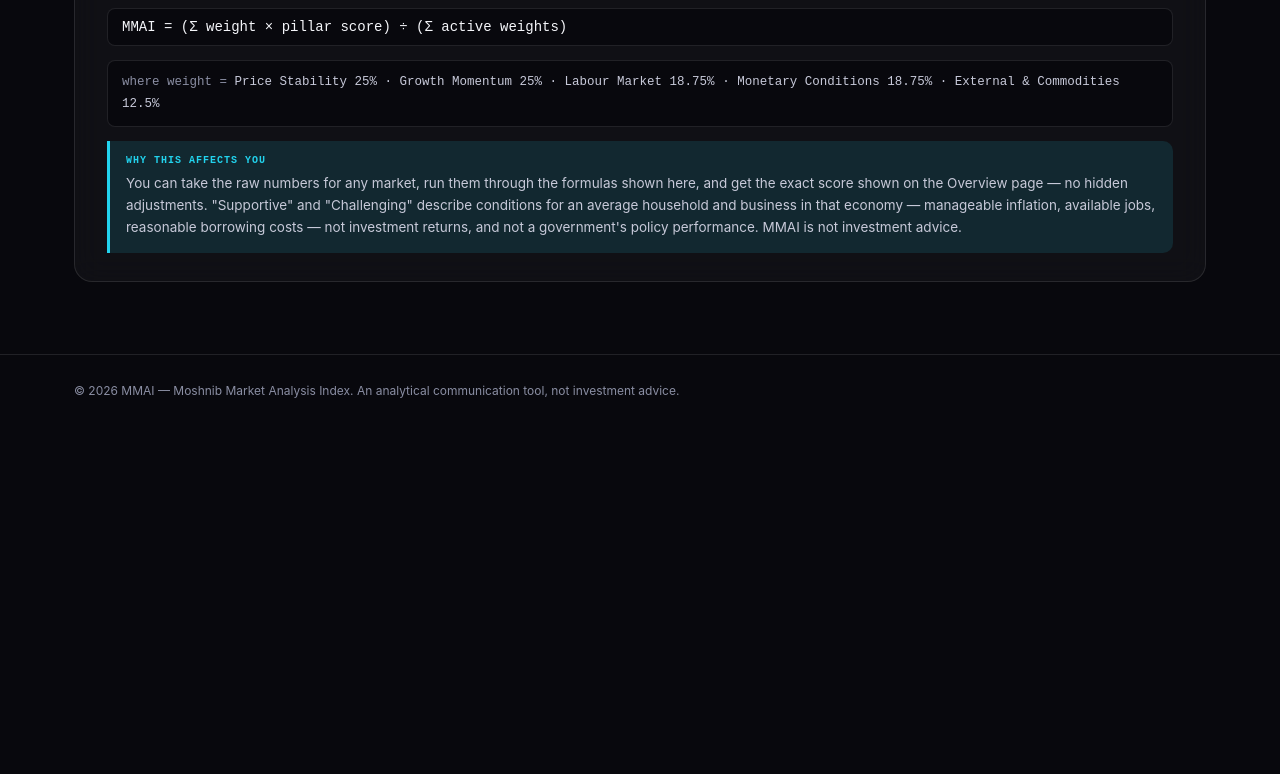
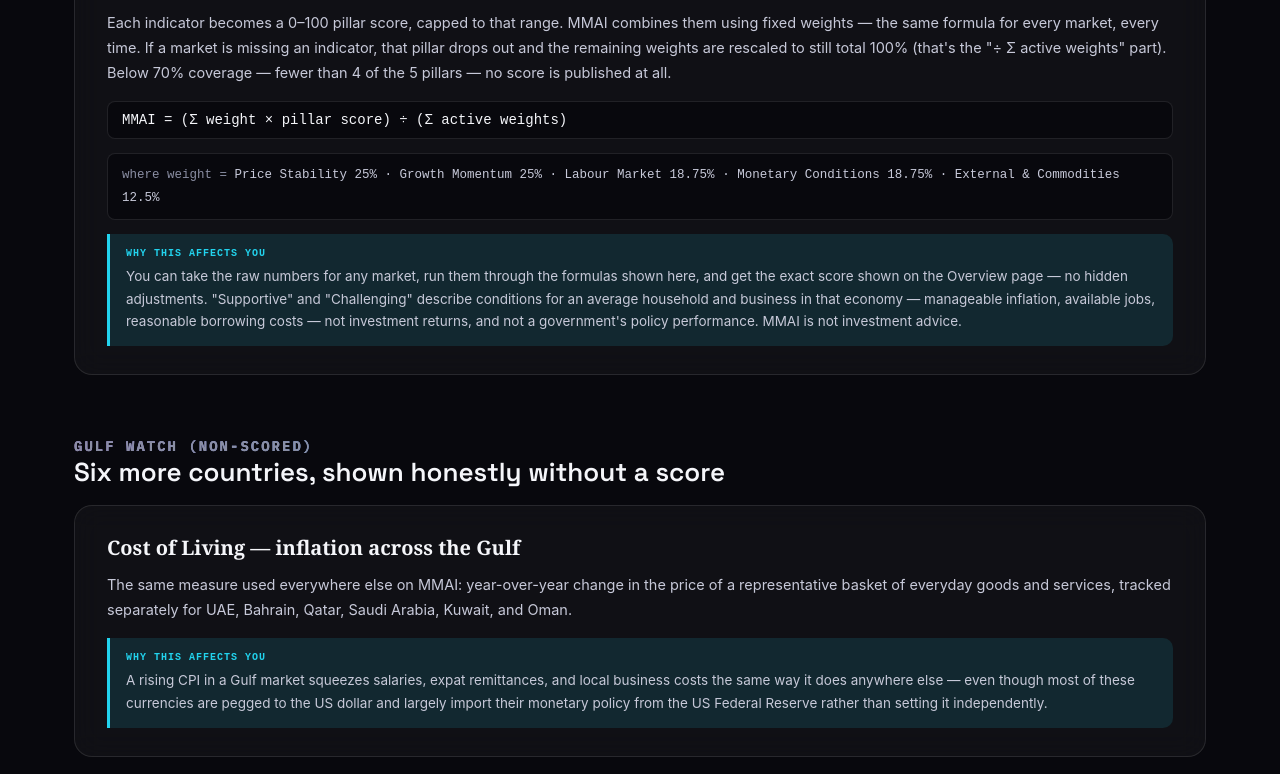
Before and after one commit to Moshnib/mmai-app, a Next.js app: page /learn in a window 1280 px wide. Shown: the part 2000-2774 px from the top of the page. Before the commit the page ends 2442 px from the top, so only its background shows below. Built offline with nearby package versions, Linux system fonts and the light colour scheme; no server answers; the database is empty.

Commit message:
Rename Learn to Learn More, add Gulf Watch content
Learn More now covers both the five scored-market pillars and Gulf
Watch's three non-scored categories (cost of living, investment
confidence, currency stability), plus why Gulf Watch has no
composite score. Nav label updated site-wide.

```diff
--- a/app/compare/ComparePageInner.tsx
+++ b/app/compare/ComparePageInner.tsx
@@ -115,7 +115,7 @@ export default function ComparePageInner() {
             <Link href="/trends" className="navlink" style={{ textDecoration: "none", display: "inline-block" }}>Data Over Time</Link>
             <button className="navlink active">Compare</button>
             <Link href="/gulf-watch" className="navlink" style={{ textDecoration: "none", display: "inline-block" }}>Gulf Watch</Link>
-            <Link href="/learn" className="navlink" style={{ textDecoration: "none", display: "inline-block" }}>Learn</Link>
+            <Link href="/learn" className="navlink" style={{ textDecoration: "none", display: "inline-block" }}>Learn More</Link>
             <Link href="/sources" className="navlink" style={{ textDecoration: "none", display: "inline-block" }}>Sources</Link>
             <Link href="/contact" className="navlink" style={{ textDecoration: "none", display: "inline-block" }}>Contact</Link>
           </div>
--- a/app/contact/page.tsx
+++ b/app/contact/page.tsx
@@ -19,7 +19,7 @@ export default function ContactPage() {
             <Link href="/trends" className="navlink" style={{ textDecoration: "none", display: "inline-block" }}>Data Over Time</Link>
             <Link href="/compare" className="navlink" style={{ textDecoration: "none", display: "inline-block" }}>Compare</Link>
             <Link href="/gulf-watch" className="navlink" style={{ textDecoration: "none", display: "inline-block" }}>Gulf Watch</Link>
-            <Link href="/learn" className="navlink" style={{ textDecoration: "none", display: "inline-block" }}>Learn</Link>
+            <Link href="/learn" className="navlink" style={{ textDecoration: "none", display: "inline-block" }}>Learn More</Link>
             <Link href="/sources" className="navlink" style={{ textDecoration: "none", display: "inline-block" }}>Sources</Link>
             <button className="navlink active">Contact</button>
           </div>
--- a/app/gulf-watch/GulfWatchPageInner.tsx
+++ b/app/gulf-watch/GulfWatchPageInner.tsx
@@ -95,7 +95,7 @@ export default function GulfWatchPageInner() {
             <Link href="/trends" className="navlink" style={{ textDecoration: "none", display: "inline-block" }}>Data Over Time</Link>
             <Link href="/compare" className="navlink" style={{ textDecoration: "none", display: "inline-block" }}>Compare</Link>
             <button className="navlink active">Gulf Watch</button>
-            <Link href="/learn" className="navlink" style={{ textDecoration: "none", display: "inline-block" }}>Learn</Link>
+            <Link href="/learn" className="navlink" style={{ textDecoration: "none", display: "inline-block" }}>Learn More</Link>
             <Link href="/sources" className="navlink" style={{ textDecoration: "none", display: "inline-block" }}>Sources</Link>
             <Link href="/contact" className="navlink" style={{ textDecoration: "none", display: "inline-block" }}>Contact</Link>
           </div>
--- a/app/learn/page.tsx
+++ b/app/learn/page.tsx
@@ -3,9 +3,9 @@ import type { Metadata } from "next";
 import { PILLAR_NAMES, formatWeightPct, type PillarKey } from "@/lib/scoring";
 
 export const metadata: Metadata = {
-  title: "Learn the Indicators",
+  title: "Learn More",
   description:
-    "Inflation, GDP growth, unemployment, policy rates, and oil — what each one actually means for you, in plain language, with the exact formula MMAI uses to score it.",
+    "Inflation, GDP growth, unemployment, policy rates, and oil — plus Gulf Watch's cost-of-living, investment-confidence, and currency-stability figures — what each one actually means for you, in plain language.",
 };
 
 const ORDER: PillarKey[] = ["PS", "GM", "LM", "MC", "EC"];
@@ -58,6 +58,33 @@ const TOPICS = [
   },
 ];
 
+const GULF_TOPICS = [
+  {
+    id: "gulf-cost-of-living",
+    title: "Cost of Living — inflation across the Gulf",
+    def: "The same measure used everywhere else on MMAI: year-over-year change in the price of a representative basket of everyday goods and services, tracked separately for UAE, Bahrain, Qatar, Saudi Arabia, Kuwait, and Oman.",
+    impact: "A rising CPI in a Gulf market squeezes salaries, expat remittances, and local business costs the same way it does anywhere else — even though most of these currencies are pegged to the US dollar and largely import their monetary policy from the US Federal Reserve rather than setting it independently.",
+  },
+  {
+    id: "gulf-investment-confidence",
+    title: "Investment Confidence — where property markets are heating up or cooling down",
+    def: "Property transaction volumes and values, tracked differently in each country depending on what its land authority or statistics office actually publishes — from Dubai's raw transaction registry to Qatar's real estate trading index. Every Gulf Watch card labels its exact metric rather than showing a generic \"price\" number.",
+    impact: "Gulf economies lean heavily on real estate and foreign investment as part of their push to diversify away from oil. Rising transaction volumes tend to signal investor confidence in a country's direction; a slowdown often shows up here well before it reaches slower-moving indicators like GDP.",
+  },
+  {
+    id: "gulf-currency-stability",
+    title: "Currency Stability — FX reserves and the current account",
+    def: "FX reserves, measured in months of import cover, show how long a country could sustain its current imports using only its foreign currency reserves — a standard IMF stability benchmark. The current account balance (as % of GDP) shows whether a country is a net earner or net spender of foreign currency overall.",
+    impact: "Most Gulf currencies are pegged to the US dollar, so unlike a floating currency, strain on the peg doesn't show up as a falling exchange rate — it shows up here first, in shrinking reserves or a widening current account deficit, well before the peg itself would ever be tested.",
+  },
+  {
+    id: "gulf-no-score",
+    title: "Why Gulf Watch Has No Composite Score",
+    def: "Gulf Watch deliberately does not combine these figures into one score the way MMAI does for its six scored markets. A usable, legally licensable, automatable policy interest rate feed doesn't exist yet for any of these six countries, and MMAI's own rule requires at least 70% pillar coverage before a market earns a published score — so instead of filling the gap with a stand-in number, Gulf Watch shows exactly what's real and marks the rest \"N/A.\"",
+    impact: "Every figure on Gulf Watch traces back to its source on the Sources page, same as every scored market. The missing score here isn't a gap in the site — it's the same honesty rule that keeps every other number on MMAI trustworthy, applied consistently even when it means showing less rather than more.",
+  },
+];
+
 export default function LearnPage() {
   return (
     <>
@@ -69,7 +96,7 @@ export default function LearnPage() {
             <Link href="/trends" className="navlink" style={{ textDecoration: "none", display: "inline-block" }}>Data Over Time</Link>
             <Link href="/compare" className="navlink" style={{ textDecoration: "none", display: "inline-block" }}>Compare</Link>
             <Link href="/gulf-watch" className="navlink" style={{ textDecoration: "none", display: "inline-block" }}>Gulf Watch</Link>
-            <button className="navlink active">Learn</button>
+            <button className="navlink active">Learn More</button>
             <Link href="/sources" className="navlink" style={{ textDecoration: "none", display: "inline-block" }}>Sources</Link>
             <Link href="/contact" className="navlink" style={{ textDecoration: "none", display: "inline-block" }}>Contact</Link>
           </div>
@@ -78,16 +105,20 @@ export default function LearnPage() {
 
       <div className="hero">
         <div className="wrap">
-          <p className="eyebrow">LEARN</p>
-          <h1 className="headline" style={{ maxWidth: "20ch" }}>
+          <p className="eyebrow">LEARN MORE</p>
+          <h1 className="headline" style={{ maxWidth: "22ch" }}>
             What these numbers actually mean — and why they affect you
           </h1>
-          <p className="sub">Every indicator behind the MMAI score, explained in plain language, with the exact formula used.</p>
+          <p className="sub">Every indicator behind the MMAI score, plus Gulf Watch&apos;s cost-of-living, investment-confidence, and currency-stability figures — explained in plain language, with the exact formula used where a formula applies.</p>
         </div>
       </div>
 
       <div className="section" style={{ paddingTop: 10 }}>
         <div className="wrap">
+          <div className="section-head" style={{ marginBottom: 16 }}>
+            <p className="eyebrow">SCORED MARKETS</p>
+            <h2>The five pillars behind every MMAI score</h2>
+          </div>
           {TOPICS.map((t) => (
             <div
               key={t.id}
@@ -151,6 +182,46 @@ export default function LearnPage() {
           ))}
         </div>
       </div>
+
+      <div className="section" style={{ paddingTop: 0 }}>
+        <div className="wrap">
+          <div className="section-head" style={{ marginBottom: 16 }}>
+            <p className="eyebrow">GULF WATCH (NON-SCORED)</p>
+            <h2>Six more countries, shown honestly without a score</h2>
+          </div>
+          {GULF_TOPICS.map((t) => (
+            <div
+              key={t.id}
+              id={`topic-${t.id}`}
+              style={{
+                background: "rgba(255,255,255,0.035)",
+                border: "1px solid var(--hair)",
+                borderRadius: 18,
+                padding: "28px 32px",
+                marginBottom: 18,
+                scrollMarginTop: 90,
+                backdropFilter: "blur(14px)",
+              }}
+            >
+              <h3 style={{ fontFamily: "Georgia, serif", fontSize: 20, fontWeight: 600, margin: "0 0 12px" }}>{t.title}</h3>
+              <p style={{ fontSize: 14.5, color: "var(--ink-soft)", lineHeight: 1.7, margin: "0 0 16px" }}>{t.def}</p>
+              <div
+                style={{
+                  padding: "14px 16px",
+                  borderLeft: "3px solid var(--teal)",
+                  background: "var(--teal-bg)",
+                  borderRadius: "0 10px 10px 0",
+                }}
+              >
+                <div style={{ fontFamily: "monospace", fontSize: 10, fontWeight: 700, color: "var(--teal)", letterSpacing: 1, marginBottom: 6 }}>
+                  WHY THIS AFFECTS YOU
+                </div>
+                <p style={{ fontSize: 13.5, color: "var(--ink-soft)", lineHeight: 1.65, margin: 0 }}>{t.impact}</p>
+              </div>
+            </div>
+          ))}
+        </div>
+      </div>
     </>
   );
 }
--- a/app/not-found.tsx
+++ b/app/not-found.tsx
@@ -15,7 +15,7 @@ export default function NotFound() {
             <Link href="/trends" className="navlink" style={{ textDecoration: "none", display: "inline-block" }}>Data Over Time</Link>
             <Link href="/compare" className="navlink" style={{ textDecoration: "none", display: "inline-block" }}>Compare</Link>
             <Link href="/gulf-watch" className="navlink" style={{ textDecoration: "none", display: "inline-block" }}>Gulf Watch</Link>
-            <Link href="/learn" className="navlink" style={{ textDecoration: "none", display: "inline-block" }}>Learn</Link>
+            <Link href="/learn" className="navlink" style={{ textDecoration: "none", display: "inline-block" }}>Learn More</Link>
             <Link href="/sources" className="navlink" style={{ textDecoration: "none", display: "inline-block" }}>Sources</Link>
             <Link href="/contact" className="navlink" style={{ textDecoration: "none", display: "inline-block" }}>Contact</Link>
           </div>
--- a/app/page.tsx
+++ b/app/page.tsx
@@ -175,7 +175,7 @@ export default function OverviewPage() {
             <Link href="/trends" className="navlink" style={{ textDecoration: "none", display: "inline-block" }}>Data Over Time</Link>
             <Link href="/compare" className="navlink" style={{ textDecoration: "none", display: "inline-block" }}>Compare</Link>
             <Link href="/gulf-watch" className="navlink" style={{ textDecoration: "none", display: "inline-block" }}>Gulf Watch</Link>
-            <Link href="/learn" className="navlink" style={{ textDecoration: "none", display: "inline-block" }}>Learn</Link>
+            <Link href="/learn" className="navlink" style={{ textDecoration: "none", display: "inline-block" }}>Learn More</Link>
             <Link href="/sources" className="navlink" style={{ textDecoration: "none", display: "inline-block" }}>Sources</Link>
             <Link href="/contact" className="navlink" style={{ textDecoration: "none", display: "inline-block" }}>Contact</Link>
           </div>
--- a/app/sources/page.tsx
+++ b/app/sources/page.tsx
@@ -36,7 +36,7 @@ export default function SourcesPage() {
             <Link href="/trends" className="navlink" style={{ textDecoration: "none", display: "inline-block" }}>Data Over Time</Link>
             <Link href="/compare" className="navlink" style={{ textDecoration: "none", display: "inline-block" }}>Compare</Link>
             <Link href="/gulf-watch" className="navlink" style={{ textDecoration: "none", display: "inline-block" }}>Gulf Watch</Link>
-            <Link href="/learn" className="navlink" style={{ textDecoration: "none", display: "inline-block" }}>Learn</Link>
+            <Link href="/learn" className="navlink" style={{ textDecoration: "none", display: "inline-block" }}>Learn More</Link>
             <button className="navlink active">Sources</button>
             <Link href="/contact" className="navlink" style={{ textDecoration: "none", display: "inline-block" }}>Contact</Link>
           </div>
@@ -101,7 +101,7 @@ export default function SourcesPage() {
             </p>
             <p style={{ fontSize: 13.5, color: "#DCE3EE", lineHeight: 1.75, margin: 0 }}>
               Every formula used to convert these raw figures into the 0–100 pillar scores and the composite MMAI score is
-              published in full on the <Link href="/learn" style={{ color: "var(--gold)" }}>Learn</Link> page — nothing in
+              published in full on the <Link href="/learn" style={{ color: "var(--gold)" }}>Learn More</Link> page — nothing in
               the calculation is hidden or proprietary.
             </p>
           </div>
--- a/app/trends/TrendsPageInner.tsx
+++ b/app/trends/TrendsPageInner.tsx
@@ -114,7 +114,7 @@ export default function TrendsPageInner({
             <button className="navlink active">Data Over Time</button>
             <Link href="/compare" className="navlink" style={{ textDecoration: "none", display: "inline-block" }}>Compare</Link>
             <Link href="/gulf-watch" className="navlink" style={{ textDecoration: "none", display: "inline-block" }}>Gulf Watch</Link>
-            <Link href="/learn" className="navlink" style={{ textDecoration: "none", display: "inline-block" }}>Learn</Link>
+            <Link href="/learn" className="navlink" style={{ textDecoration: "none", display: "inline-block" }}>Learn More</Link>
             <Link href="/sources" className="navlink" style={{ textDecoration: "none", display: "inline-block" }}>Sources</Link>
             <Link href="/contact" className="navlink" style={{ textDecoration: "none", display: "inline-block" }}>Contact</Link>
           </div>
```
